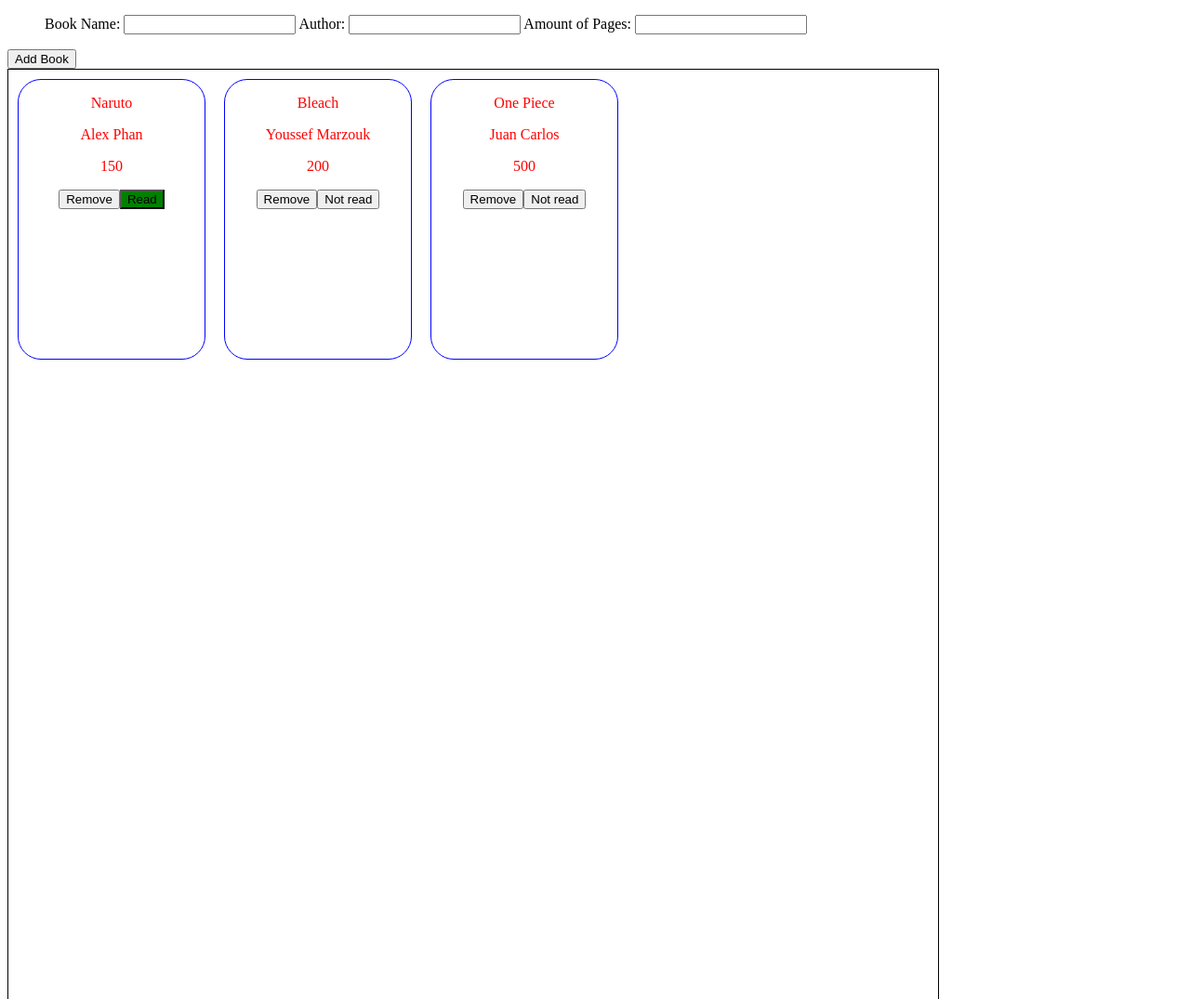
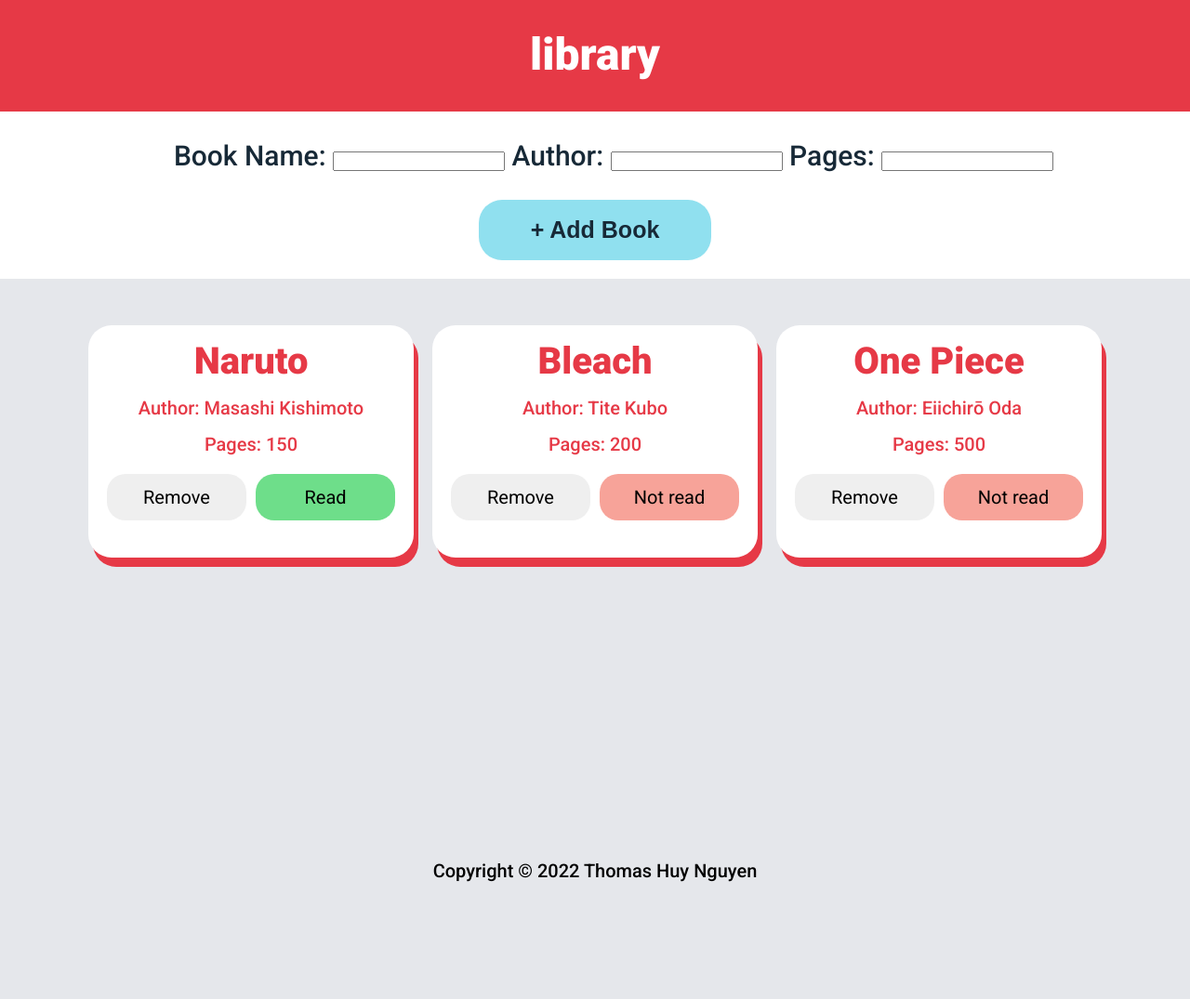
Before and after one commit to latumat/Project-Library, a website: page index.html in a window 1280 px wide. Shown: the top 1075 px of the page at 93% size. After the commit the page ends 964 px from the top, so only its background shows below. Drawn offline with Linux system fonts and the light colour scheme.

Commit message:
UI created

```diff
--- a/index.html
+++ b/index.html
@@ -8,18 +8,28 @@
     <link rel="stylesheet" href="styles.css">
 </head>
 <body>
+    <div id="page">
+        <div id="header">library</div>
+        <div id="form">
             <form>
                 <ul>
                     <label for="name">Book Name:</label>
                     <input type="text" id="name"/>
                     <label for="author">Author:</label>
                     <input type="text" id="author"/>
-            <label for="pages">Amount of Pages:</label>
+                    <label for="pages">Pages:</label>
                     <input type="text" id="pages"/>
                 </ul>
             </form>
-    <button class="add-book">Add Book</button>
+        </div>
+        <div id="add">
+            <button class="add-book">+ Add Book</button>
+        </div>
         <div class="container"></div>
+        <div class="footer">
+            <p class="copyright"> Copyright © 2022 Thomas Huy Nguyen </p>
+        </div>
+    </div>
     <script src="index.js"></script>
 </body>
 </html>
--- a/index.js
+++ b/index.js
@@ -1,8 +1,8 @@
 const library = document.querySelector(".container");
 const add = document.querySelector(".add-book");
-const naruto = new Book("Naruto", "Alex Phan", "150", true);
-const bleach = new Book("Bleach", "Youssef Marzouk", "200");
-const onePiece = new Book("One Piece", "Juan Carlos", "500");
+const naruto = new Book("Naruto", "Masashi Kishimoto", "150", true);
+const bleach = new Book("Bleach", "Tite Kubo", "200");
+const onePiece = new Book("One Piece", "Eiichirō Oda", "500");
 const myLibrary = [naruto, bleach, onePiece];
 let removes = document.querySelectorAll(".remove");
 let rStatus = document.querySelectorAll(".read-status");
@@ -33,8 +33,8 @@
     const remove = document.createElement("button");
     const readStatus = document.createElement("button");
     pName.innerHTML = book.title;
-    pAuthor.innerHTML = book.author;
-    pPages.innerHTML = book.pages;
+    pAuthor.innerHTML = `Author: ${book.author}`;
+    pPages.innerHTML = `Pages: ${book.pages}`;
     remove.innerHTML = "Remove";
     if (book.read) {
       readStatus.innerHTML = "Read";
@@ -43,6 +43,7 @@
       readStatus.innerHTML = "Not read";
     }
     remove.classList = "remove";
+    pName.classList = "title";
     readStatus.setAttribute("id", `${i}rs`);
     readStatus.classList.add("read-status");
     div.appendChild(pName);
@@ -79,7 +80,6 @@
   removes.forEach((e) => {
     e.addEventListener("click", () => {
       const bookIndex = e.getAttribute("id");
-      console.log(bookIndex);
       myLibrary.splice(bookIndex, 1);
       display();
     });
@@ -99,7 +99,6 @@
         e.classList.add("read");
         e.innerHTML = "Read";
       }
-      console.log(myLibrary[readIndex].read);
     });
   });
 }
--- a/styles.css
+++ b/styles.css
@@ -1,22 +1,128 @@
+@import url('https://fonts.googleapis.com/css2?family=Roboto:wght@300;400;500;700;900&display=swap');
+
+body {
+    margin: 0;
+    font-family: 'Roboto', sans-serif;
+    background-color: #E5E7EB;
+}
+
+p {
+    font-size: 20px;
+    font-weight: 500;
+    margin: 15px 0;
+}
+
+#page {
+    display: flex;
+    flex-direction: column;
+}
+
+/** Header **/
+
+#header {
+    font-size: 48px;
+    font-weight: 900;
+    text-align: center;
+    color: white;
+    padding: 30px 0 0 0;
+    background-color: #e63946;
+    height: 90px;
+}
+
+/** Add book **/
+
+#form {
+    display: flex;
+    justify-content: center;
+    font-size: 30px;
+    font-weight: 500;
+    color: #172937;
+    background-color: white;
+
+}
+
+#add {
+    display: flex;
+    justify-content: center;
+    background-color: white;
+    padding: 0 0 20px 0;
+}
+
+.add-book {
+    background-color: #90e0ef;
+    border-radius: 25px;
+    width: 250px;
+    height: 65px;
+    font-size: 25px;
+    font-weight: 750;
+    border: white;
+    color: #172937;
+}
+
+.add-book:hover {background-color: #48cae4;}
+
+button {
+    cursor: pointer;
+}
+
+/** Container **/
+
 .container {
     display: flex;
+    justify-content: center;
     flex-wrap: wrap;
-    border: solid 1px black;
-    height: 1000px;
-    width: 1000px;
+    margin: 40px 0 300px 0;
 }
+
+/** Book **/
 
 .book {
     border-radius: 25px;
-    border: solid 1px blue;
-    height: 300px;
-    width: 200px;
+    height: 250px;
+    width: 350px;
+    background-color: white;
     text-align: center;
-    color: red;
+    color: #e63946;
     margin: 10px;
+    box-shadow: 5px 10px;
 }
 
+.title {
+    font-size: 40px;
+    font-weight: 800;
+}
+.remove, .read-status {
+    border-radius: 20px;
+    border: white;
+    height: 50px;
+    width: 150px;
+    margin: 5px;
+    font-family: 'Roboto', sans-serif;
+    font-size: 20px;
+}
+
+.remove:hover {background-color: #adb5bd;}
+
+.read-status {
+    background-color: #f7a399;
+}
+
+.read-status:hover { background-color: #f38375;}
+
 .read {
-    background-color: green;
-    content: "HELLO"
+    background-color: #6ede8a;
 }
+
+.read:hover {background-color: #4ad66d;}
+
+/** FOOTER **/
+
+.footer {
+    bottom: 0;
+    left: 0;
+    display: flex;
+    align-items: center;
+    justify-content: center;
+    width: 100%;
+    font-size: 20px;
+  }
```
Lines whose indentation alone changed are shown as unchanged.
